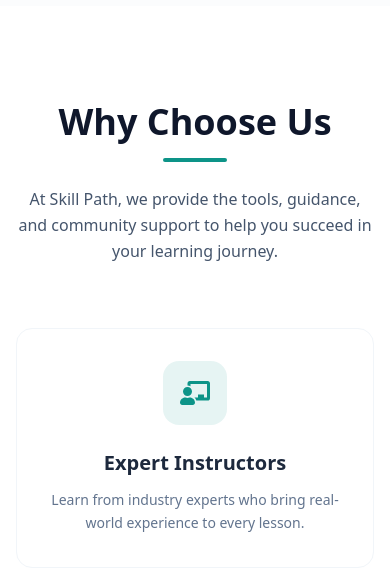
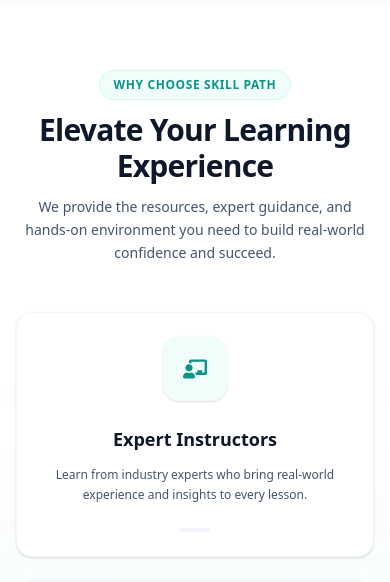
Before and after one commit to opunath26/skillpath-client, a React (Vite) app: page / in a window 390 px wide. Shown: the part 1415-1997 px from the top of the page. Built offline with nearby package versions, Linux system fonts and the light colour scheme; no server answers.

Commit message:
style: modernize WhyChooseUs section with smooth hover effects and responsive grid layout

```diff
--- a/src/pages/Home/WhyChooseUs.jsx
+++ b/src/pages/Home/WhyChooseUs.jsx
@@ -5,60 +5,74 @@
   {
     icon: <FaChalkboardTeacher />,
     title: "Expert Instructors",
-        description: "Learn from industry experts who bring real-world experience to every lesson.",
+    description: "Learn from industry experts who bring real-world experience and insights to every lesson.",
   },
   {
     icon: <FaLaptopCode />,
     title: "Practical Learning",
-        description: "Hands-on projects and exercises to ensure you can apply your skills immediately.",
+    description: "Hands-on projects and interactive exercises to ensure you can apply skills immediately.",
   },
   {
     icon: <FaUsers />,
     title: "Community Support",
-        description: "Connect with fellow learners and mentors to grow together.",
+    description: "Connect with thousands of fellow learners, mentors, and peers to grow together.",
   },
   {
     icon: <FaAward />,
-        title: "Certification",
-        description: "Get recognized certificates for every course you complete to showcase your skills.",
+    title: "Global Certification",
+    description: "Earn industry-recognized certificates upon completion to highlight on your resume.",
   },
 ];
 
 const WhyChooseUs = () => {
   return (
-        <section className="bg-white py-24">
-            <div className="mx-auto px-4 md:px-10 max-w-7xl">
+    <section className="relative bg-white py-16 md:py-24 overflow-hidden">
+      {/* Background Soft Glow Decoration */}
+      <div className="top-1/2 left-1/2 absolute bg-teal-500/5 blur-[120px] rounded-full w-[600px] h-[300px] -translate-x-1/2 -translate-y-1/2 pointer-events-none" />
+
+      <div className="relative mx-auto px-4 sm:px-6 lg:px-8 max-w-7xl">
+
         {/* Header Section */}
-                <div className="mb-16 text-center">
-                    <h2 className="mb-4 font-bold text-slate-900 text-4xl">Why Choose Us</h2>
-                    <div className="bg-[#0D9488] mx-auto mb-6 rounded-full w-16 h-1"></div>
-                    <p className="mx-auto max-w-2xl text-slate-600 leading-relaxed">
-                        At Skill Path, we provide the tools, guidance, and community support to help you succeed in your learning journey.
+        <div className="space-y-3 mx-auto mb-12 md:mb-16 max-w-3xl text-center">
+          <span className="inline-block bg-teal-50 px-3.5 py-1.5 border border-teal-100 rounded-full font-semibold text-[#0D9488] text-xs md:text-sm uppercase tracking-wider">
+            Why Choose Skill Path
+          </span>
+          <h2 className="font-extrabold text-slate-900 text-3xl sm:text-4xl tracking-tight">
+            Elevate Your Learning Experience
+          </h2>
+          <p className="text-slate-600 text-sm md:text-base leading-relaxed">
+            We provide the resources, expert guidance, and hands-on environment you need to build real-world confidence and succeed.
           </p>
         </div>
 
-                <div className="gap-8 grid grid-cols-1 sm:grid-cols-2 lg:grid-cols-4">
+        {/* Features Grid */}
+        <div className="gap-6 md:gap-8 grid grid-cols-1 sm:grid-cols-2 lg:grid-cols-4">
           {features.map((feature, index) => (
             <div
               key={index}
-                            className="group bg-white hover:shadow-xl p-8 border border-slate-100 hover:border-transparent rounded-2xl transition-all duration-300"
+              className="group relative flex flex-col justify-between items-center bg-white hover:bg-slate-50/80 shadow-sm hover:shadow-xl p-6 md:p-8 border border-slate-100 hover:border-teal-200/60 rounded-2xl text-center transition-all duration-300"
             >
-                            <div className="flex flex-col items-center text-center">
-                                {/* Icon Wrapper */}
-                                <div className="flex justify-center items-center bg-[#0D9488]/10 group-hover:bg-[#0D9488] mb-6 rounded-2xl w-16 h-16 text-[#0D9488] group-hover:text-white text-3xl group-hover:rotate-6 transition-all duration-500 transform">
+              <div className="flex flex-col items-center">
+                {/* Icon Box */}
+                <div className="flex justify-center items-center bg-teal-50 group-hover:bg-[#0D9488] shadow-sm mb-6 rounded-2xl w-16 h-16 text-[#0D9488] group-hover:text-white text-2xl md:text-3xl group-hover:rotate-3 group-hover:scale-110 transition-all duration-300">
                   {feature.icon}
                 </div>
 
-                                <h3 className="mb-3 font-bold text-slate-800 group-hover:text-[#0D9488] text-xl transition-colors">
+                {/* Content */}
+                <h3 className="mb-3 font-bold text-slate-900 group-hover:text-[#0D9488] text-lg md:text-xl transition-colors duration-200">
                   {feature.title}
                 </h3>
-                                <p className="text-slate-500 text-sm leading-relaxed">
+                <p className="text-slate-600 text-xs md:text-sm leading-relaxed">
                   {feature.description}
                 </p>
               </div>
+
+              {/* Bottom Subtle Accent Bar */}
+              <div className="bg-slate-100 group-hover:bg-[#0D9488] mt-6 rounded-full w-8 group-hover:w-16 h-1 transition-all duration-300" />
             </div>
           ))}
         </div>
+
       </div>
     </section>
   );
```
Lines whose indentation alone changed are shown as unchanged.
